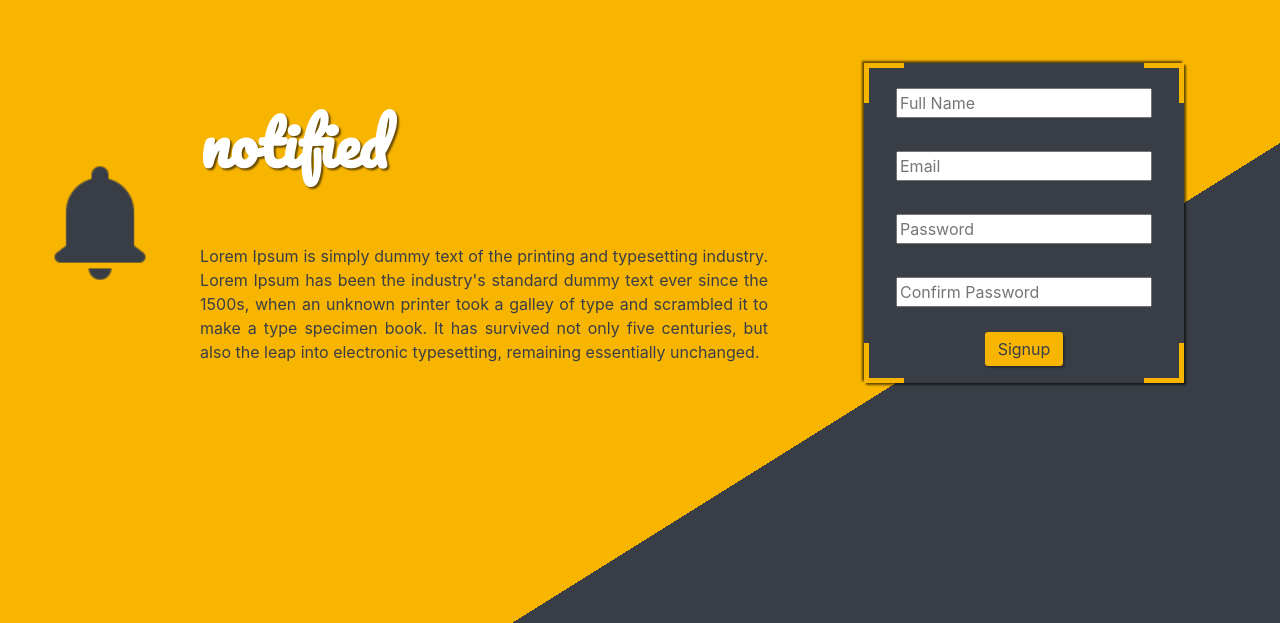
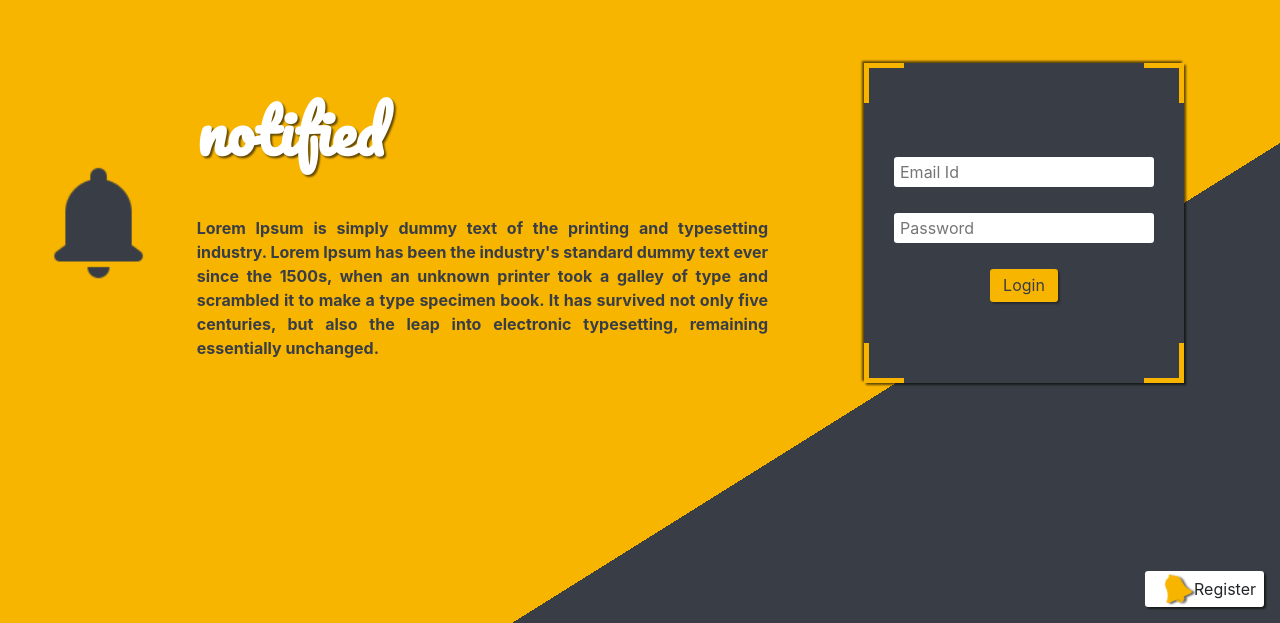
Before and after one commit to adarshsuresh07/Notified, a React (Create React App) app in the folder client/: page / in a window 1280 px wide. Shown: the part 177-800 px from the top of the page. Built offline with nearby package versions, Linux system fonts and the light colour scheme.

Commit message:
landing page#3

```diff
--- a/client/public/index.html
+++ b/client/public/index.html
@@ -11,6 +11,7 @@
     />
     <link rel="apple-touch-icon" href="%PUBLIC_URL%/logo192.png" />
     <link href="https://fonts.googleapis.com/css2?family=Pacifico&display=swap" rel="stylesheet">
+    <link rel="stylesheet" href="https://cdnjs.cloudflare.com/ajax/libs/font-awesome/4.7.0/css/font-awesome.min.css">
     <!--
       manifest.json provides metadata used when your web app is installed on a
       user's mobile device or desktop. See https://developers.google.com/web/fundamentals/web-app-manifest/
--- a/client/src/Assets/css/main.css
+++ b/client/src/Assets/css/main.css
@@ -50,6 +50,7 @@
   display: flex;
   align-items: center;
   justify-content: center;
+  position: relative;
 }
 
 .landing-carousel {
@@ -57,7 +58,7 @@
   height: 100vh;
   display: flex;
   justify-content: center;
-  align-items: center;
+  padding: 3rem 0;
   background-color: #393e46;
   background-image: linear-gradient(to bottom right, #393e46 70%, #f8b500 30%);
 }
@@ -69,7 +70,7 @@
   background-color: #393e46;
   display: flex;
   justify-content: center;
-  align-items:center;
+  align-items: center;
   box-shadow: 2px 2px 2px rgba(0, 0, 0, 0.6), -2px -2px 2px rgba(0, 0, 0, 0.6);
   position: relative;
 }
@@ -83,28 +84,47 @@
   display: flex;
   flex-direction: column;
   align-items: center;
-  justify-content: space-evenly;
+  justify-content: center;
   position: absolute;
-  top:0;
+  top: 0;
 }
 
-.test-outer{
-  width:20rem;
-  height:15rem;
+.landing-toggle {
+  position: absolute;
+  bottom: 0;
+  right: 0;
+  margin: 1rem;
+  display: flex;
+  background-color: white;
+  align-items: center;
+  padding: 0 0.5rem;
+  box-shadow: 2px 2px 2px rgba(0, 0, 0, 0.6);
+  border-radius: 0.2rem;
+  cursor: pointer;
+}
+
+.test-outer {
+  width: 20rem;
+  height: 15rem;
   background-color: #393e46;
   margin-right: -5px;
   margin-left: -5px;
   position: absolute;
-  left:0;
+  left: 0;
 }
 
 .test-inner input {
-  margin: 0.5rem;
+  margin: 0.8rem;
+  border-radius: 0.2rem;
+  padding: 0.2rem 0.4rem;
+  border: none;
+  color: #393e46;
 }
 
 .test button {
   background-color: #f8b500;
   color: #393e46;
+  margin-top: 0.8rem;
   padding: 0.3rem 0.8rem;
   border: none;
   box-shadow: 2px 2px 2px rgba(0, 0, 0, 0.3);
@@ -123,17 +143,57 @@
   font-family: 'Pacifico', cursive;
   font-size: 60px;
   font-weight: bold;
-  margin: 2rem 2rem;
+  margin: 1rem 2rem;
 }
 
 .landing-left p {
   margin-left: 2rem;
   color: #393e46;
   text-align: justify;
+  font-weight: bold;
 }
 
-.aboutus-container {
-  width: 100%;
+.aboutus-container{
+  width:100%;
+  background-color: #f8b500;
+  padding: 2rem 0;
+  display: flex;
+  align-items: center;
+  flex-wrap: nowrap;
+ justify-content: space-between;
+}
+
+.aboutus{
+  margin: 0 4rem;
+  background-color: #393e46;
+  padding:0.5rem;
+  border-radius: 0.2rem;
+  box-shadow: 2px 2px 2px rgba(0, 0, 0, 0.6);
+
+}
+
+.team-card {
+  all: unset;
+  display: flex;
+  align-items: center;
+  background-color: white;
+  margin: 0.5rem;
+  padding:0 0.5rem;
+  border-radius: 0.2rem;
+  box-shadow: 2px 2px 2px rgba(0, 0, 0, 0.6);
+  text-decoration: none;
+  color:#393e46;
+  cursor: pointer;
+}
+
+.team-card:hover{
+  text-decoration: none;
+  color: #f8b500;
+}
+
+.team-card img {
+  width: 5rem;
+  border-radius: 50%;
 }
 
 /*-----------Dashboard----------------------*/
@@ -143,7 +203,7 @@
   height: 100vh;
   overflow: hidden;
   display: flex;
-  background-color: #5c636e;
+  background-color: #393e46;
 }
 
 .first-col {
@@ -288,7 +348,7 @@
   all: unset;
   width: 40%;
   height: 2.2rem;
-  background-color: #393e46;
+  background-color: #2f3640;
   color: #f7f7f7;
   cursor: pointer;
   border-radius: 0.2rem;
@@ -446,7 +506,7 @@ option {
 /* Track */
 
 .opstack-container::-webkit-scrollbar-track {
-  background: #e2dfea;
+  background: #393e46;
 }
 
 /* Handle */
@@ -562,7 +622,7 @@ option {
 /* Track */
 
 .appliedstack-container::-webkit-scrollbar-track {
-  background: #e2dfea;
+  background: #393e46;
 }
 
 /* Handle */
@@ -690,7 +750,7 @@ option {
 /* Track */
 
 .todostack-container::-webkit-scrollbar-track {
-  background: #e2dfea;
+  background: #393e46;
 }
 
 /* Handle */
@@ -935,3 +995,246 @@ option {
   margin: 0;
   margin-left: 5px;
 }
+
+/*----Bell animation---*/
+
+.bell {
+  display: block;
+  width: 30px;
+  height: 30px;
+  font-size: 30px;
+  margin: 0.2rem;
+  color: #f8b500;
+  text-shadow: 2px 2px 2px rgba(0, 0, 0, 0.6);
+  -webkit-animation: ring 4s .7s ease-in-out infinite;
+  -webkit-transform-origin: 50% 4px;
+  -moz-animation: ring 4s .7s ease-in-out infinite;
+  -moz-transform-origin: 50% 4px;
+  animation: ring 4s .7s ease-in-out infinite;
+  transform-origin: 50% 4px;
+}
+
+@-webkit-keyframes ring {
+  0% {
+    -webkit-transform: rotateZ(0);
+  }
+  1% {
+    -webkit-transform: rotateZ(30deg);
+  }
+  3% {
+    -webkit-transform: rotateZ(-28deg);
+  }
+  5% {
+    -webkit-transform: rotateZ(34deg);
+  }
+  7% {
+    -webkit-transform: rotateZ(-32deg);
+  }
+  9% {
+    -webkit-transform: rotateZ(30deg);
+  }
+  11% {
+    -webkit-transform: rotateZ(-28deg);
+  }
+  13% {
+    -webkit-transform: rotateZ(26deg);
+  }
+  15% {
+    -webkit-transform: rotateZ(-24deg);
+  }
+  17% {
+    -webkit-transform: rotateZ(22deg);
+  }
+  19% {
+    -webkit-transform: rotateZ(-20deg);
+  }
+  21% {
+    -webkit-transform: rotateZ(18deg);
+  }
+  23% {
+    -webkit-transform: rotateZ(-16deg);
+  }
+  25% {
+    -webkit-transform: rotateZ(14deg);
+  }
+  27% {
+    -webkit-transform: rotateZ(-12deg);
+  }
+  29% {
+    -webkit-transform: rotateZ(10deg);
+  }
+  31% {
+    -webkit-transform: rotateZ(-8deg);
+  }
+  33% {
+    -webkit-transform: rotateZ(6deg);
+  }
+  35% {
+    -webkit-transform: rotateZ(-4deg);
+  }
+  37% {
+    -webkit-transform: rotateZ(2deg);
+  }
+  39% {
+    -webkit-transform: rotateZ(-1deg);
+  }
+  41% {
+    -webkit-transform: rotateZ(1deg);
+  }
+  43% {
+    -webkit-transform: rotateZ(0);
+  }
+  100% {
+    -webkit-transform: rotateZ(0);
+  }
+}
+
+@-moz-keyframes ring {
+  0% {
+    -moz-transform: rotate(0);
+  }
+  1% {
+    -moz-transform: rotate(30deg);
+  }
+  3% {
+    -moz-transform: rotate(-28deg);
+  }
+  5% {
+    -moz-transform: rotate(34deg);
+  }
+  7% {
+    -moz-transform: rotate(-32deg);
+  }
+  9% {
+    -moz-transform: rotate(30deg);
+  }
+  11% {
+    -moz-transform: rotate(-28deg);
+  }
+  13% {
+    -moz-transform: rotate(26deg);
+  }
+  15% {
+    -moz-transform: rotate(-24deg);
+  }
+  17% {
+    -moz-transform: rotate(22deg);
+  }
+  19% {
+    -moz-transform: rotate(-20deg);
+  }
+  21% {
+    -moz-transform: rotate(18deg);
+  }
+  23% {
+    -moz-transform: rotate(-16deg);
+  }
+  25% {
+    -moz-transform: rotate(14deg);
+  }
+  27% {
+    -moz-transform: rotate(-12deg);
+  }
+  29% {
+    -moz-transform: rotate(10deg);
+  }
+  31% {
+    -moz-transform: rotate(-8deg);
+  }
+  33% {
+    -moz-transform: rotate(6deg);
+  }
+  35% {
+    -moz-transform: rotate(-4deg);
+  }
+  37% {
+    -moz-transform: rotate(2deg);
+  }
+  39% {
+    -moz-transform: rotate(-1deg);
+  }
+  41% {
+    -moz-transform: rotate(1deg);
+  }
+  43% {
+    -moz-transform: rotate(0);
+  }
+  100% {
+    -moz-transform: rotate(0);
+  }
+}
+
+@keyframes ring {
+  0% {
+    transform: rotate(0);
+  }
+  1% {
+    transform: rotate(30deg);
+  }
+  3% {
+    transform: rotate(-28deg);
+  }
+  5% {
+    transform: rotate(34deg);
+  }
+  7% {
+    transform: rotate(-32deg);
+  }
+  9% {
+    transform: rotate(30deg);
+  }
+  11% {
+    transform: rotate(-28deg);
+  }
+  13% {
+    transform: rotate(26deg);
+  }
+  15% {
+    transform: rotate(-24deg);
+  }
+  17% {
+    transform: rotate(22deg);
+  }
+  19% {
+    transform: rotate(-20deg);
+  }
+  21% {
+    transform: rotate(18deg);
+  }
+  23% {
+    transform: rotate(-16deg);
+  }
+  25% {
+    transform: rotate(14deg);
+  }
+  27% {
+    transform: rotate(-12deg);
+  }
+  29% {
+    transform: rotate(10deg);
+  }
+  31% {
+    transform: rotate(-8deg);
+  }
+  33% {
+    transform: rotate(6deg);
+  }
+  35% {
+    transform: rotate(-4deg);
+  }
+  37% {
+    transform: rotate(2deg);
+  }
+  39% {
+    transform: rotate(-1deg);
+  }
+  41% {
+    transform: rotate(1deg);
+  }
+  43% {
+    transform: rotate(0);
+  }
+  100% {
+    transform: rotate(0);
+  }
+}
--- a/client/src/Components/Landing/Landing.js
+++ b/client/src/Components/Landing/Landing.js
@@ -3,12 +3,13 @@ import NavigationBar from './NavigationBar.js';
 import SigninForm from "./Signin/SigninForm.js";
 import SignupForm from "./Signup/SignupForm.js";
 import defaultimg from "../../Assets/Images/notified.png"
+import defaultteam from "../../Assets/Images/you.jpg"
 import Carousel from "./Carousel"
 export default class Landing extends React.Component {
     constructor(props) {
         super(props);
         this.state = {
-            signup: true
+            signup: false
         }
     }
     render() {
@@ -27,13 +28,19 @@ export default class Landing extends React.Component {
                     </div>
                     <div className="landing-right">
                         <div className="test">
-                            <div className="test-outer">
-                            </div>
-
+                            <div className="test-outer" />
                             {
                                 this.state.signup ?
                                     <SignupForm />
                                     : <SigninForm />
+                            }
+                        </div>
+                        <div className="landing-toggle" onClick={() => this.setState({ signup: !this.state.signup })}>
+                            <span class="bell fa fa-bell" /> &nbsp;
+                            {
+                                this.state.signup ?
+                                    "Login"
+                                    : "Register"
                             }
                         </div>
                     </div>
@@ -42,7 +49,24 @@ export default class Landing extends React.Component {
                     <Carousel />
                 </div>
                 <div className="aboutus-container">
-
+                    <div className="aboutus">
+                        <h4 className="field-names" style={{ color: "#f8b500", marginLeft: "2px" }}>Source Code</h4>
+                        <a className="team-card" href="https://github.com/adarshsuresh07/Notified" target="_blank">
+                            <img src={defaultimg} alt="" />
+                            <h5>Notified</h5>
+                        </a>
+                    </div>
+                    <div className="aboutus">
+                        <h4 className="field-names" style={{ color: "#f8b500", marginLeft: "2px" }}>Team</h4>
+                        <a className="team-card" href="" target="_blank">
+                            <img src={defaultteam} alt="" />
+                            <h5>Haseena Hassan</h5>
+                        </a>
+                        <a className="team-card" href="https://adarshsuresh07.github.io/Portfolio/" target="_blank">
+                            <img src={defaultteam} alt="" />
+                            <h5>Adarsh S</h5>
+                        </a>
+                    </div>
                 </div>
             </div>
         );
--- a/client/src/Components/Landing/Signin/SigninForm.js
+++ b/client/src/Components/Landing/Signin/SigninForm.js
@@ -1,13 +1,17 @@
 import React from "react";
 
 export default class SigninForm extends React.Component {
+    goNext=e=>{
+        e.preventDefault();
+        window.location.href="/dashboard"
+    }
     render() {
         return (
-            <div className="test-inner">
-                <input type="text" placeholder="Username"/>
-                <input type="password" placeholder="Password"/>
-                <button>Login</button>
-            </div>
+            <form className="test-inner" onSubmit={this.goNext}>
+                <input type="email" placeholder="Email Id" required/>
+                <input type="password" placeholder="Password" required/>
+                <button type="submit" >Login</button>
+            </form>
         );
     }
 }
--- a/client/src/Components/Landing/Signup/SignupForm.js
+++ b/client/src/Components/Landing/Signup/SignupForm.js
@@ -2,15 +2,18 @@ import React from "react";
 import { Form } from "react-bootstrap";
 
 export default class SignupForm extends React.Component {
+    goNext=()=>{
+        window.location.href="/dashboard"
+    }
     render() {
         return (
-            <div className="test-inner">
-                <input type="text" placeholder="Full Name"/>
-                <input type="email" placeholder="Email"/>
-                <input type="password" placeholder="Password"/>
-                <input type="password" placeholder="Confirm Password"/>
-                <button onClick={()=>{window.location.href="/dashboard"}}>Signup</button>
-            </div>
+            <form className="test-inner" onsubmit={this.goNext}>
+                <input type="text" placeholder="Full Name" required/>
+                <input type="email" placeholder="Email Id" required/>
+                <input type="password" placeholder="Password" required/>
+                <input type="password" placeholder="Confirm Password" required/>
+                <button type="submit">Signup</button>
+            </form>
         );
     }
 }
```
